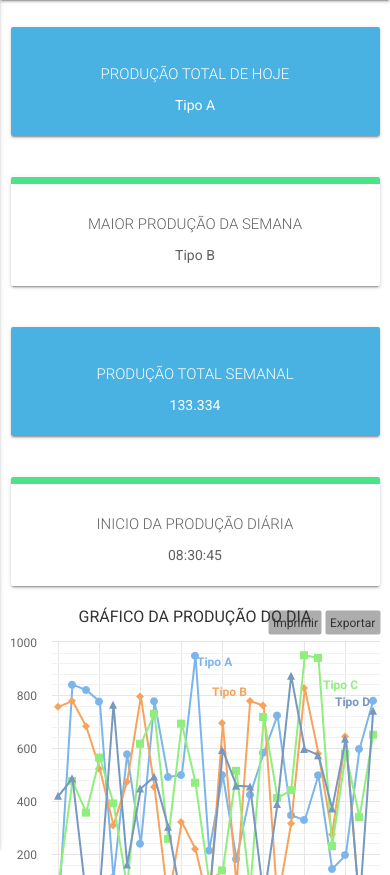
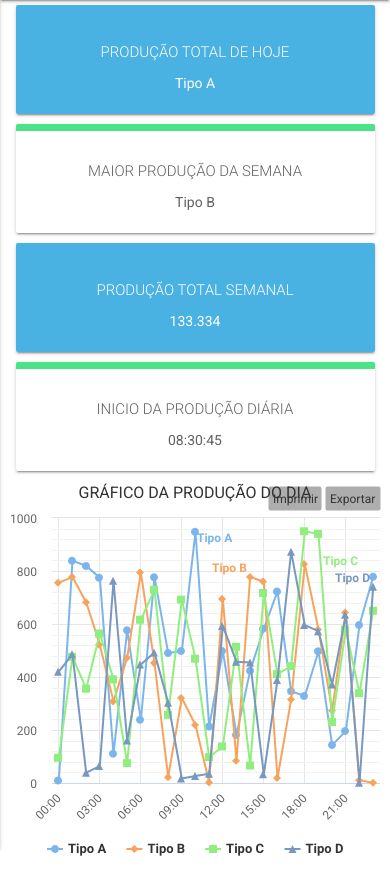
Before and after one commit to canionlabs/MESBack, a Django app: page / in a window 390 px wide. Shown: the part 56-931 px from the top of the page. Run offline with Django 3.2, Linux system fonts and the light colour scheme; the visitor is signed in with stand-in values (Sample User, id 1); some libraries are stand-ins or nearby versions; some web fonts are replaced.

Commit message:
Card margin - home mobile

```diff
--- a/apps/dashboard/static/css/dashboard/home.css
+++ b/apps/dashboard/static/css/dashboard/home.css
@@ -23,6 +23,9 @@
 
 @media only screen and (max-width: 768px) {
 	.chart-box {
-	  margin-top: 20px !important;
+	  margin-top: 0px !important;
+	}
+	.card {
+		margin: 5px !important;
 	}
 }
```
